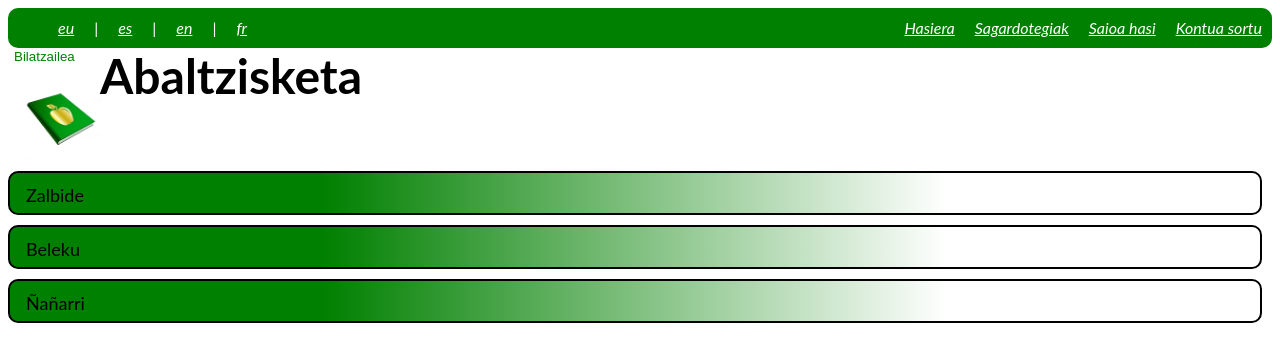
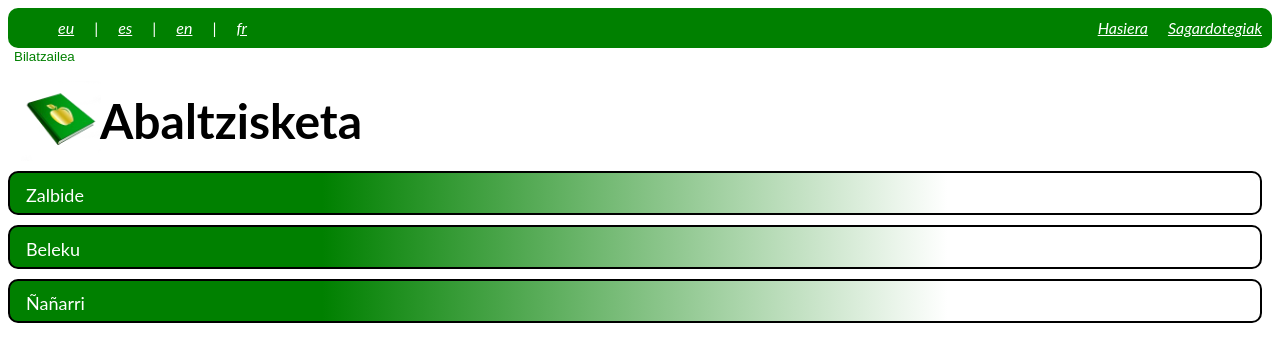
Before and after one commit to Aritzwebdev/Txotx, a PHP site: page /bilatu.php?herria=Abaltzisketa in a window 1280 px wide. Shown: the top 362 px of the page. Run offline with PHP 8.4, Linux system fonts and the light colour scheme; data comes from the database, SQL or seed files in the repository.

Commit message:
sagardotegia

```diff
--- a/bilatu.css
+++ b/bilatu.css
@@ -19,7 +19,7 @@ body{
 	font-size: 48px;
 	position: absolute;
 	left: 100px;
-	top: 15px;
+	top: 60px;
 }
 #hizkuntzak li{
     display:inline-block;
@@ -71,9 +71,10 @@ a:hover{
 	border: 0px;
 	font-family: 'Ubuntu', 'Lato', sans-serif;
 	font-size: 18px;
+	color: white;
 }
 #sagar_ize:hover{
-	color: white;
+	color: purple;
 }
 /*@media all and(max-width: 900px){
 	#header h1{
--- a/bilatu.php
+++ b/bilatu.php
@@ -24,8 +24,6 @@
 		<li><a href="">fr</a></li>
 	</ul>
 	<ul id="top_header">
-		<li><a id="regis" href="#" onclick="auto('reg'); kendu('log')">Kontua sortu</a></li>
-		<li><a id="sartu" href="#" onclick="auto('log'); kendu('reg')">Saioa hasi</a></li>
 		<li><a href="">Sagardotegiak</a></li>
 		<li><a href="index.html">Hasiera</a></li>
 	</ul>
```
